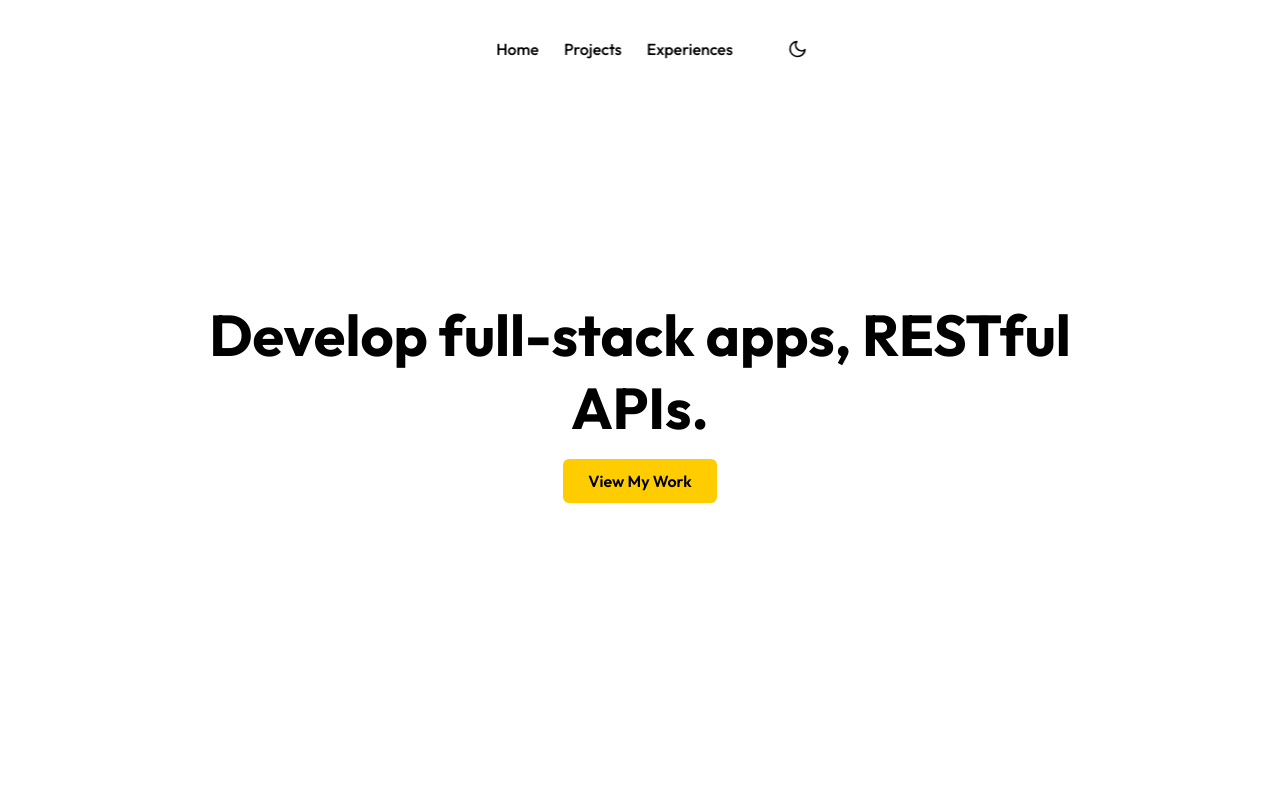
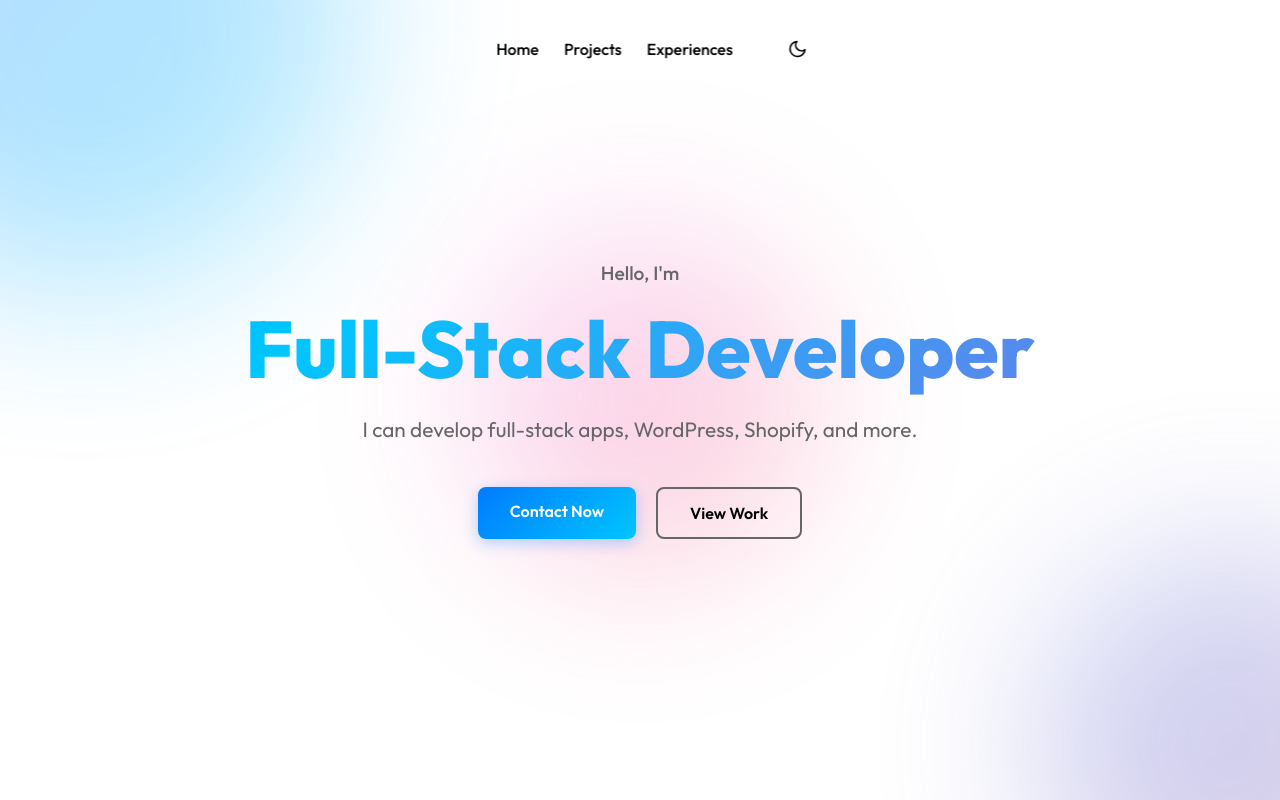
Before and after one commit to mooojn/moon-folio, a Next.js app: page / in a window 1280 px wide. Shown: the top 800 px of the page. Built offline with nearby package versions, Linux system fonts and the light colour scheme.

Commit message:
Update Hero

```diff
--- a/src/sections/Hero.tsx
+++ b/src/sections/Hero.tsx
@@ -3,9 +3,26 @@ import styles from "@/styles/hero.module.css";
 export default function Hero() {
   return (
     <div className={styles.hero}>
-      <h1>Develop full-stack apps, RESTful APIs.</h1>
-
-      <a href="#projects" className={styles.btn}>View My Work</a>
+      <div className={styles.heroContent}>
+        <div className={styles.heroText}>
+          <p className={styles.greeting}>Hello, I'm</p>
+          <h1 className={styles.heroTitle}>
+            <span className={styles.gradientText}>Full-Stack Developer</span>
+          </h1>
+          <p className={styles.heroDescription}>
+            I can develop full-stack apps, WordPress, Shopify, and more.
+          </p>
+        </div>
+        <div className={styles.heroActions}>
+          <a href="mailto:moojntariq@gmail.com" className={styles.btnPrimary}>Contact Now</a>
+          <a href="#projects" className={styles.btnSecondary}>View Work</a>
+        </div>
+      </div>
+      <div className={styles.heroBackground}>
+        <div className={styles.gradientOrb}></div>
+        <div className={styles.gradientOrb}></div>
+        <div className={styles.gradientOrb}></div>
+      </div>
     </div>
   );
 }
--- a/src/styles/hero.module.css
+++ b/src/styles/hero.module.css
@@ -1,53 +1,221 @@
 .hero {
   position: relative;
-  height: 100vh;
+  min-height: 100vh;
   display: flex;
   flex-direction: column;
   justify-content: center;
   align-items: center;
+  padding: 80px 20px;
+  overflow: hidden;
+  background: var(--bg-dark);
+}
+
+.heroContent {
+  position: relative;
+  z-index: 2;
+  max-width: 1200px;
+  width: 100%;
+  display: flex;
+  flex-direction: column;
+  align-items: center;
   text-align: center;
+  gap: 40px;
+}
+
+.heroText {
+  display: flex;
+  flex-direction: column;
+  gap: 20px;
+  max-width: 900px;
+}
+
+.greeting {
+  font-size: 1.2rem;
+  color: var(--text-muted);
+  font-weight: 500;
+  margin: 0;
+  animation: fadeInUp 0.8s ease-out;
+}
+
+.heroTitle {
+  font-size: clamp(2.5rem, 8vw, 5rem);
+  font-weight: 800;
+  line-height: 1.1;
+  margin: 0;
+  animation: fadeInUp 0.8s ease-out 0.2s both;
+}
+
+.gradientText {
+  background: linear-gradient(135deg, #007bff 0%, #00c6ff 50%, #667eea 100%);
+  -webkit-background-clip: text;
+  -webkit-text-fill-color: transparent;
+  background-clip: text;
+  background-size: 200% 200%;
+  animation: gradientShift 5s ease infinite;
+}
+
+.heroDescription {
+  font-size: clamp(1rem, 2vw, 1.3rem);
+  color: var(--text-muted);
+  line-height: 1.6;
+  margin: 0;
+  max-width: 700px;
+  margin: 0 auto;
+  animation: fadeInUp 0.8s ease-out 0.4s both;
+}
+
+.heroActions {
+  display: flex;
+  gap: 20px;
+  flex-wrap: wrap;
+  justify-content: center;
+  animation: fadeInUp 0.8s ease-out 0.6s both;
+}
+
+.btnPrimary {
+  background: linear-gradient(135deg, #007bff, #00c6ff);
+  color: white;
+  padding: 14px 32px;
+  border-radius: 8px;
+  text-decoration: none;
+  font-weight: 600;
+  font-size: 1rem;
+  transition: all 0.3s ease;
+  box-shadow: 0 4px 15px rgba(0, 123, 255, 0.3);
+  position: relative;
   overflow: hidden;
 }
 
-/* Make background gradient sit behind content */
-.hero img {
+.btnPrimary::before {
+  content: '';
   position: absolute;
   top: 0;
-  left: 5;
-  width: 50%;
+  left: -100%;
+  width: 100%;
   height: 100%;
-  object-fit: cover;
-  z-index: -1;
-  border-radius: 300px;
-  filter: blur(25px);
+  background: linear-gradient(90deg, transparent, rgba(255, 255, 255, 0.2), transparent);
+  transition: left 0.5s ease;
 }
 
-.hero h1 {
-  font-size: 3.6rem;
-  width: 75%;
-  margin-bottom: 15px;
-  z-index: 1;
+.btnPrimary:hover {
+  transform: translateY(-2px);
+  box-shadow: 0 6px 20px rgba(0, 123, 255, 0.4);
 }
 
-.hero p {
-  font-size: 1.2rem;
-  max-width: 600px;
-  margin-bottom: 25px;
-  z-index: 1;
+.btnPrimary:hover::before {
+  left: 100%;
 }
 
-.hero .btn {
-  background: #ffcc00;
-  color: black;
-  padding: 12px 25px;
-  border-radius: 6px;
+.btnSecondary {
+  background: transparent;
+  color: var(--text);
+  padding: 14px 32px;
+  border-radius: 8px;
   text-decoration: none;
   font-weight: 600;
-  transition: background 0.3s;
-  z-index: 1;
+  font-size: 1rem;
+  border: 2px solid var(--text-muted);
+  transition: all 0.3s ease;
   position: relative;
 }
 
-.hero .btn:hover {
-  background: #ffe066;
+.btnSecondary:hover {
+  border-color: var(--text);
+  background: var(--bg-light);
+  transform: translateY(-2px);
 }
+
+.heroBackground {
+  position: absolute;
+  top: 0;
+  left: 0;
+  width: 100%;
+  height: 100%;
+  z-index: 1;
+  overflow: hidden;
+}
+
+.gradientOrb {
+  position: absolute;
+  border-radius: 50%;
+  filter: blur(80px);
+  opacity: 0.3;
+  animation: float 20s ease-in-out infinite;
+}
+
+.gradientOrb:nth-child(1) {
+  width: 500px;
+  height: 500px;
+  background: linear-gradient(135deg, #007bff, #00c6ff);
+  top: -200px;
+  left: -200px;
+  animation-delay: 0s;
+}
+
+.gradientOrb:nth-child(2) {
+  width: 400px;
+  height: 400px;
+  background: linear-gradient(135deg, #667eea, #764ba2);
+  bottom: -150px;
+  right: -150px;
+  animation-delay: 5s;
+}
+
+.gradientOrb:nth-child(3) {
+  width: 350px;
+  height: 350px;
+  background: linear-gradient(135deg, #f093fb, #f5576c);
+  top: 50%;
+  left: 50%;
+  transform: translate(-50%, -50%);
+  animation-delay: 10s;
+}
+
+@keyframes fadeInUp {
+  from {
+    opacity: 0;
+    transform: translateY(30px);
+  }
+  to {
+    opacity: 1;
+    transform: translateY(0);
+  }
+}
+
+@keyframes gradientShift {
+  0%, 100% {
+    background-position: 0% 50%;
+  }
+  50% {
+    background-position: 100% 50%;
+  }
+}
+
+@keyframes float {
+  0%, 100% {
+    transform: translate(0, 0) scale(1);
+  }
+  33% {
+    transform: translate(30px, -30px) scale(1.1);
+  }
+  66% {
+    transform: translate(-20px, 20px) scale(0.9);
+  }
+}
+
+@media screen and (max-width: 768px) {
+  .heroActions {
+    flex-direction: column;
+    width: 100%;
+  }
+
+  .btnPrimary,
+  .btnSecondary {
+    width: 100%;
+    max-width: 300px;
+  }
+
+  .heroTitle {
+    font-size: 2.5rem;
+  }
+}
```
